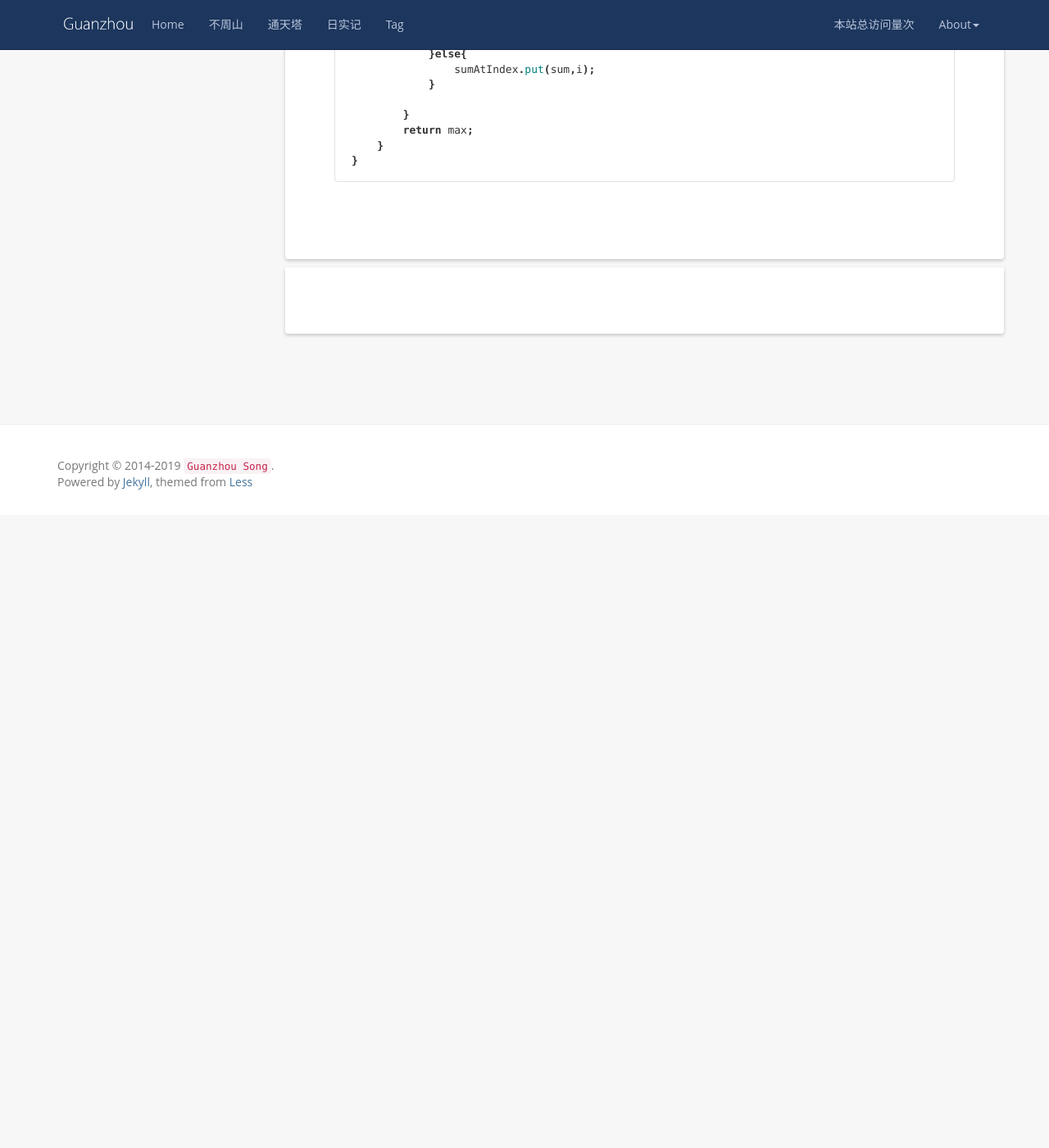
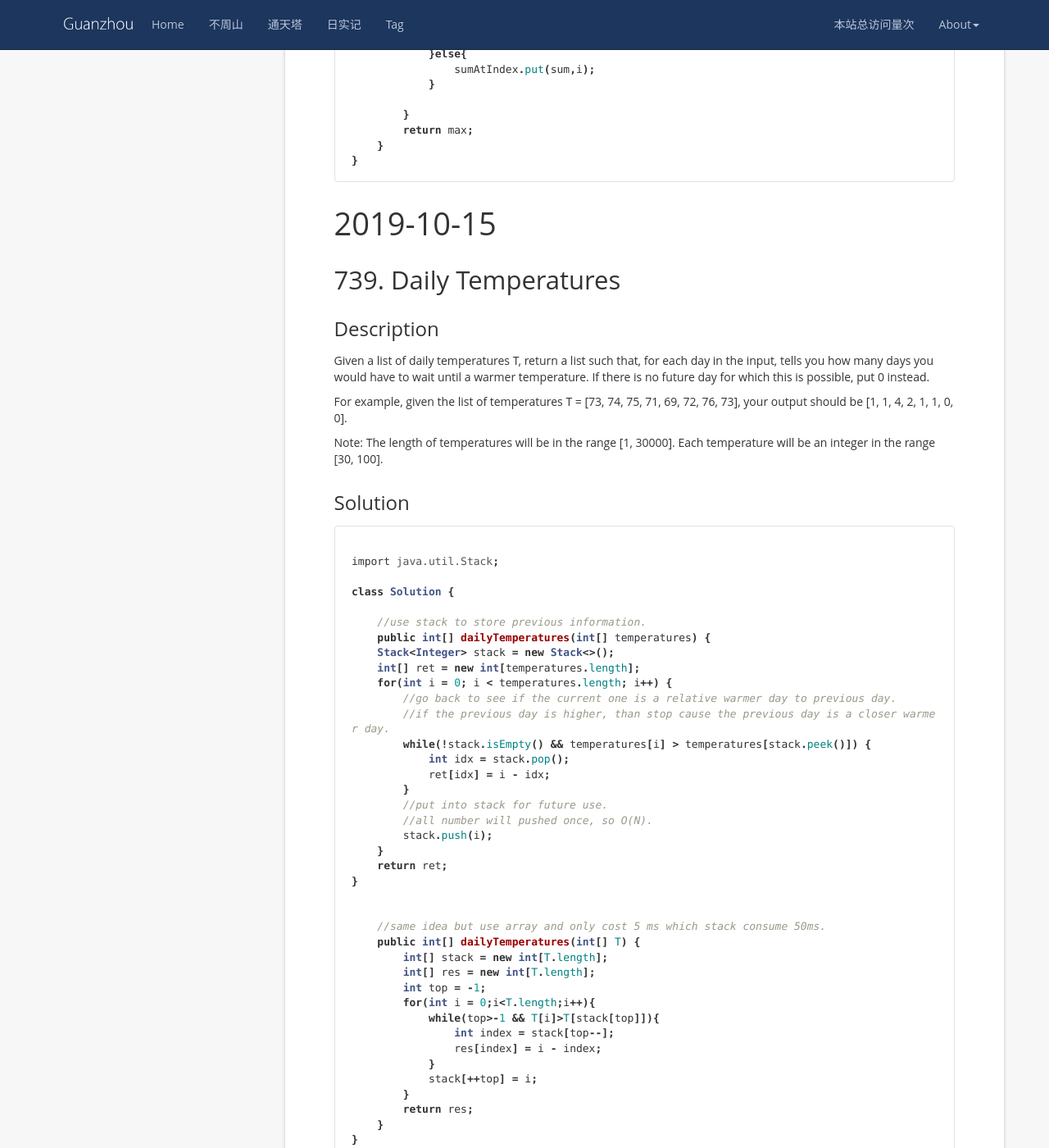
Before and after one commit to wangsimin04/GuanzhouSong.github.io, a Jekyll site: the page built from _posts/2019-10-01-LeetCode.md, in a window 1280 px wide and 1400 px high, scrolled down 12151 px. Shown: the whole window at 82% size. Built offline with Jekyll 4.4.1, drawn with Linux system fonts in a browser that asks for light colours; nearby versions of some CDN libraries; comment, search, counter and statistics services are not loaded; before the commit the page ends 12779 px from its top, so only the background shows below that; some of the changed text lies outside the part shown.

Commit message:
Update 2019-10-01-LeetCode.md

````diff
--- a/_posts/2019-10-01-LeetCode.md
+++ b/_posts/2019-10-01-LeetCode.md
@@ -575,7 +575,7 @@ class Solution {
         //store the earlist position of a sum.
         //if the sum is equal, then means the difference is 0.
         HashMap<Integer,Integer> sumAtIndex = new HashMap<>();
-        int sum = 0, max = Integer.MIN_VALUE;
+        int sum = 0, max = 0;
         sumAtIndex.put(0,-1);
         for(int i = 0;i<nums.length;i++){
             sum += nums[i];
@@ -590,3 +590,55 @@ class Solution {
     }
 }
 ```
+
+# 2019-10-15
+## 739. Daily Temperatures
+### Description
+Given a list of daily temperatures T, return a list such that, for each day in the input, tells you how many days you would have to wait until a warmer temperature. If there is no future day for which this is possible, put 0 instead.
+
+For example, given the list of temperatures T = [73, 74, 75, 71, 69, 72, 76, 73], your output should be [1, 1, 4, 2, 1, 1, 0, 0].
+
+Note: The length of temperatures will be in the range [1, 30000]. Each temperature will be an integer in the range [30, 100].
+
+### Solution
+```java
+
+import java.util.Stack;
+
+class Solution {
+
+    //use stack to store previous information.
+    public int[] dailyTemperatures(int[] temperatures) {
+    Stack<Integer> stack = new Stack<>();
+    int[] ret = new int[temperatures.length];
+    for(int i = 0; i < temperatures.length; i++) {
+        //go back to see if the current one is a relative warmer day to previous day.
+        //if the previous day is higher, than stop cause the previous day is a closer warmer day.
+        while(!stack.isEmpty() && temperatures[i] > temperatures[stack.peek()]) {
+            int idx = stack.pop();
+            ret[idx] = i - idx;
+        }
+        //put into stack for future use.
+        //all number will pushed once, so O(N).
+        stack.push(i);
+    }
+    return ret;
+}
+
+
+    //same idea but use array and only cost 5 ms which stack consume 50ms.
+    public int[] dailyTemperatures(int[] T) {
+        int[] stack = new int[T.length];
+        int[] res = new int[T.length];
+        int top = -1;
+        for(int i = 0;i<T.length;i++){
+            while(top>-1 && T[i]>T[stack[top]]){
+                int index = stack[top--];
+                res[index] = i - index;
+            }
+            stack[++top] = i;
+        }
+        return res;
+    }
+}
+```
````
